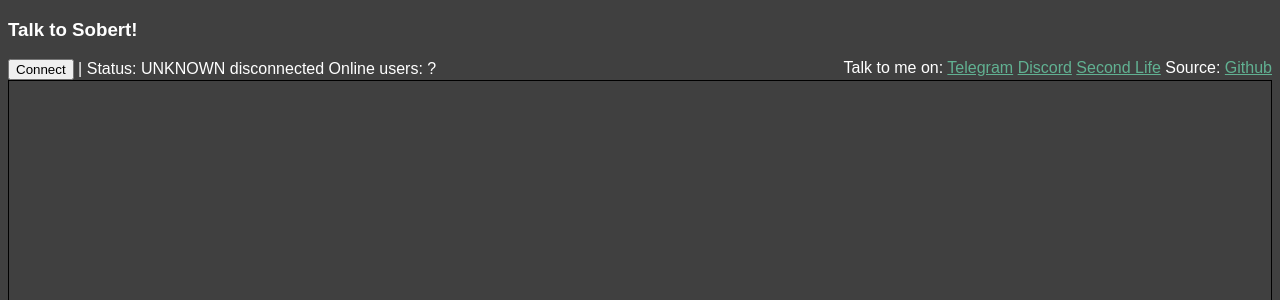
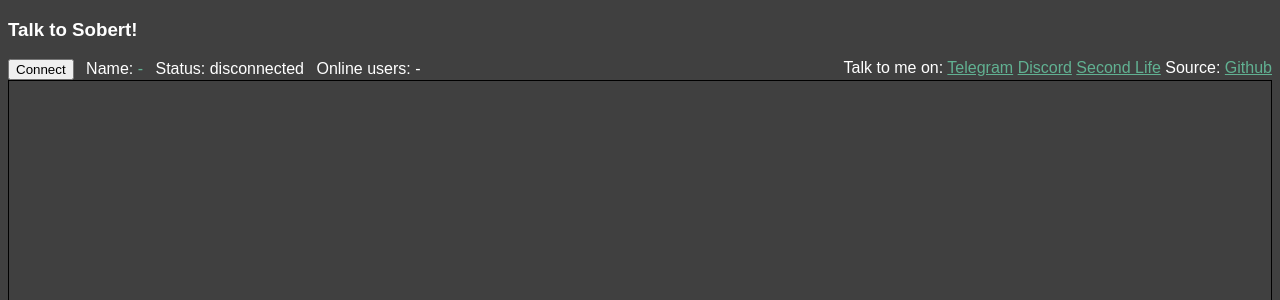
Before and after one commit to antihutka/websob, a Python web app: template aiohttpdemo_chat/templates/index.html in a window 1280 px wide. Shown: the top 300 px of the page. Run offline with Jinja, Linux system fonts and the light colour scheme; the template is opened without the code that fills it, so the values that code supplies are empty; some libraries are stand-ins or nearby versions.

Commit message:
HTML update

```diff
--- a/aiohttpdemo_chat/templates/index.html
+++ b/aiohttpdemo_chat/templates/index.html
@@ -3,6 +3,7 @@
 <html>
   <head>
     <meta name="viewport" content="width=device-width, initial-scale=1">
+    <title>Sobert web interface</title>
     <script src="https://ajax.googleapis.com/ajax/libs/jquery/2.1.4/jquery.min.js">
     </script>
     <style>
@@ -43,6 +44,9 @@
       }
       .sending {
         color: grey;
+        margin-left: 0.5em;
+      }
+      .status {
         margin-left: 0.5em;
       }
     </style>
@@ -163,7 +167,7 @@
            $('#status').text('disconnected');
            $('#connect').html('Connect');
            $('#send').prop("disabled", true);
-           $('#online_users').text('');
+           $('#online_users').text('-');
          } else {
            $('#status').text('connected (' + conn.protocol + ')');
            $('#connect').html('Disconnect');
@@ -209,10 +213,10 @@
   <body style="display:flex; flex-direction:column;">
     <h3>Talk to Sobert!</h3>
     <div>
-      <button id="connect">Connect</button>&nbsp;|&nbsp;Status:
-      <span id="name">UNKNOWN</span>
-      <span id="status">disconnected</span>
-      Online users: <span id="online_users">?</span>
+      <button id="connect">Connect</button>
+      <span class="status">Name: <span id="name" class="username">-</span></span>
+      <span class="status">Status: <span id="status">disconnected</span></span>
+      <span class="status">Online users: <span id="online_users">-</span></span>
       <div style="float: right">
         Talk to me on:
         <a href="https://t.me/SobertBot">Telegram</a>
```
